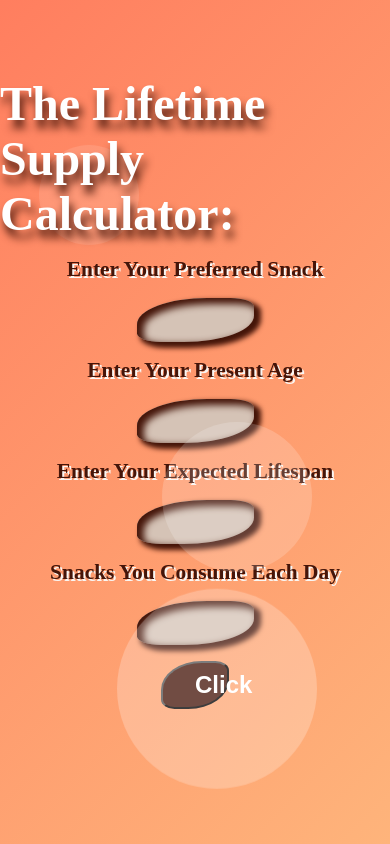
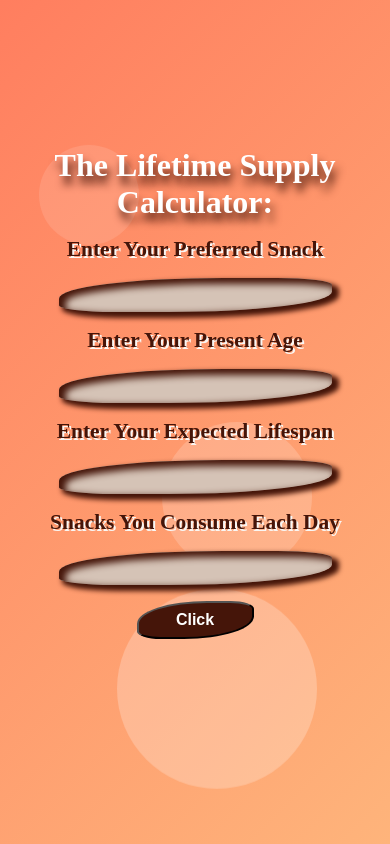
Before and after one commit to laraib2333/Lifetime-supply-calculator, a plain HTML site: page index.html in a window 390 px wide. Drawn offline with Linux system fonts and the light colour scheme.

Commit message:
first commit

```diff
--- a/script.js
+++ b/script.js
@@ -5,11 +5,6 @@ function calculate() {
     let maximumAge = parseInt(document.getElementById('Mxm-age').value);
     let amtPerDay = parseInt(document.getElementById('S-p-d').value);
 
-    if (isNaN(currentAge) || isNaN(maximumAge) || isNaN(amtPerDay) || !fritSnack) {
-        document.getElementById('message').innerText = 'Please fill in all fields correctly.';
-        return;
-    }
-
     var total = (maximumAge - currentAge) * amtPerDay * 365;
 
     document.getElementById('message').innerText =
--- a/style.css
+++ b/style.css
@@ -1,8 +1,9 @@
-*{
+* {
     padding: 0;
     margin: 0;
     box-sizing: border-box;
 }
+
 body {
     margin: 0;
     height: 100vh;
@@ -59,57 +60,64 @@ body {
     left: 30%;
     animation-duration: 6s;
 }
-.main{
+
+.main {
     display: flex;
     flex-direction: column;
     justify-content: center;
     align-items: center;
     gap: 1rem;
+    z-index: 1;
 }
-h1{
-    position: relative;
-    z-index: 1;
+
+h1 {
     color: white;
     font-size: 3em;
     text-shadow: 3px 8px 8px #451509;
 }
-input{
+
+input {
     width: 30vw;
-    border-radius: 60% 20% 60% ;
+    border-radius: 60% 20% 60%;
     font-size: 1.5rem;
     border: none;
-    box-shadow: inset 5px 4px 7px 2px #451509,  5px 4px 5px 2px #451509  ;
+    box-shadow: inset 5px 4px 7px 2px #451509, 5px 4px 5px 2px #451509;
     text-align: center;
-    padding: .5rem 2rem;
-    background-color:#d5c3b6 ;
+    padding: 0.5rem 2rem;
+    background-color: #d5c3b6;
 }
-button{
+
+button {
     width: 10vw;
-    padding:  .5rem 2rem;
-    border-radius: 60% 20% 60% ;
-    background-color:#451509 ;
+    padding: 0.5rem 2rem;
+    border-radius: 60% 20% 60%;
+    background-color: #451509;
     color: #ffff;
     font-size: 1.5rem;
     font-weight: 700;
     cursor: pointer;
     transition: transform 0.2s, box-shadow 0.2s;
 }
+
 button:hover {
     background-color: rgb(149, 126, 108);
     transform: translateY(-4px);
     box-shadow: 0 6px 12px rgba(0, 0, 0, 0.3);
 }
+
 button:active {
     transform: translateY(2px);
     box-shadow: 0 2px 4px rgba(0, 0, 0, 0.2);
 }
-label{
-    color:#451509 ;
+
+label {
+    color: #451509;
     font-size: 1.34rem;
     font-weight: 700;
     text-shadow: 2px 2px rgb(249, 246, 243);
 }
-.message{
+
+.message {
     font-size: 1.567rem;
     text-align: center;
     font-style: italic;
@@ -119,6 +127,76 @@ label{
     font-weight: 800;
     width: 35vw;
     height: 5vh;
-   padding: .25rem;
-   transition: all 6s ease-in-out ;
+    padding: 0.25rem;
+    transition: all 6s ease-in-out;
 }
+
+
+@media (max-width: 768px) {
+    input {
+        width: 70vw;
+        font-size: 1.2rem;
+    }
+
+    button {
+        width: 30vw;
+        font-size: 1.2rem;
+    }
+
+    h1 {
+        font-size: 2.5em;
+    }
+
+    .message {
+        font-size: 1.3rem;
+    }
+}
+
+@media (max-width: 425px) {
+    h1 {
+        font-size: 2em;
+        text-align: center;
+    }
+
+    input {
+        font-size: 1rem;
+    }
+
+    button {
+        font-size: 1rem;
+    }
+
+    .message {
+        font-size: 1.2rem;
+    }
+}
+
+@media (max-width: 375px) {
+    h1 {
+        font-size: 1.7em;
+        text-align: center;
+    }
+
+    input, button {
+        font-size: 0.9rem;
+    }
+
+    .message {
+        font-size: 1rem;
+    }
+}
+
+@media (max-width: 320px) {
+    h1 {
+        font-size: 1.5em;
+        text-align: center;
+    }
+
+    input, button {
+        font-size: 0.8rem;
+    }
+
+    .message {
+        font-size: 0.9rem;
+    }
+}
```
Lines whose indentation alone changed are shown as unchanged.
